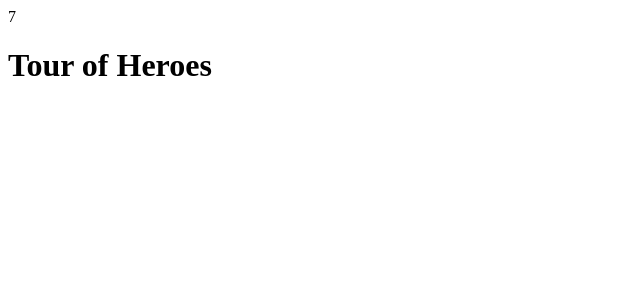
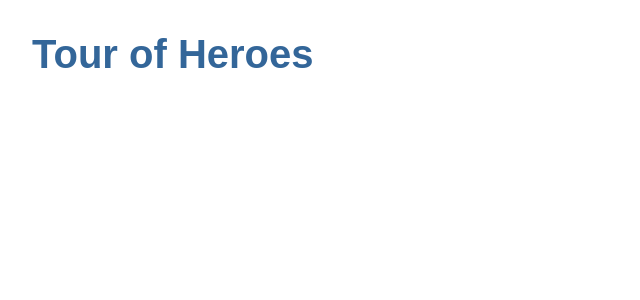
Before and after one commit to ChaosJD/angular-tour-of-heroes, an Angular app: page / in a window 1280 px wide. Shown: the top 300 px of the page, without its empty margins (0-640 px from the left). Built offline with nearby package versions, Linux system fonts and the light colour scheme.

Commit message:
add application styles

```diff
--- a/src/app/app.component.html
+++ b/src/app/app.component.html
@@ -358,7 +358,7 @@
 -->
 
 
-  <!-- Resources -->7
+  <!-- Resources -->
   <!--
   <h2>Resources</h2>
   <p>Here are some links to help you get started:</p>
@@ -496,7 +496,7 @@
 -->
 
 <!-- Change the application title starts here-->
-<h1>{{ title }} </h1>
+<h1>{{ title }}</h1>
 <!-- Change the application title ends here -->
 
 <!-- * * * * * * * * * * * * * * * * * * * * * * * * * * * * * * * -->
--- a/src/styles.css
+++ b/src/styles.css
@@ -1 +1,23 @@
 /* You can add global styles to this file, and also import other style files */
+/* Application-wide Styles */
+h1 {
+    color: #369;
+    font-family: Arial, Helvetica, sans-serif;
+    font-size: 250%;
+  }
+  h2, h3 {
+    color: #444;
+    font-family: Arial, Helvetica, sans-serif;
+    font-weight: lighter;
+  }
+  body {
+    margin: 2em;
+  }
+  body, input[type="text"], button {
+    color: #333;
+    font-family: Cambria, Georgia, serif;
+  }
+  /* everywhere else */
+  * {
+    font-family: Arial, Helvetica, sans-serif;
+  }
```
